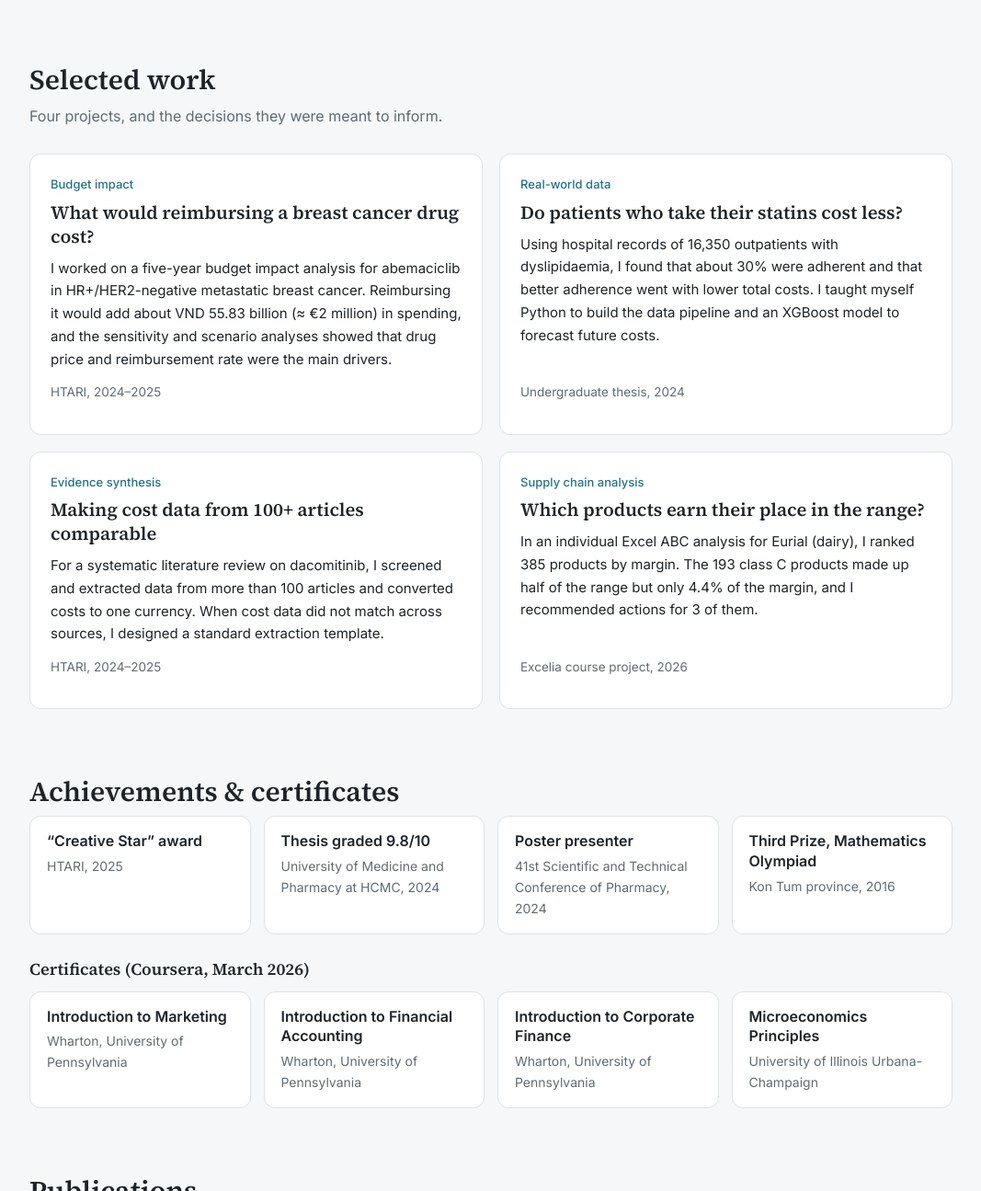
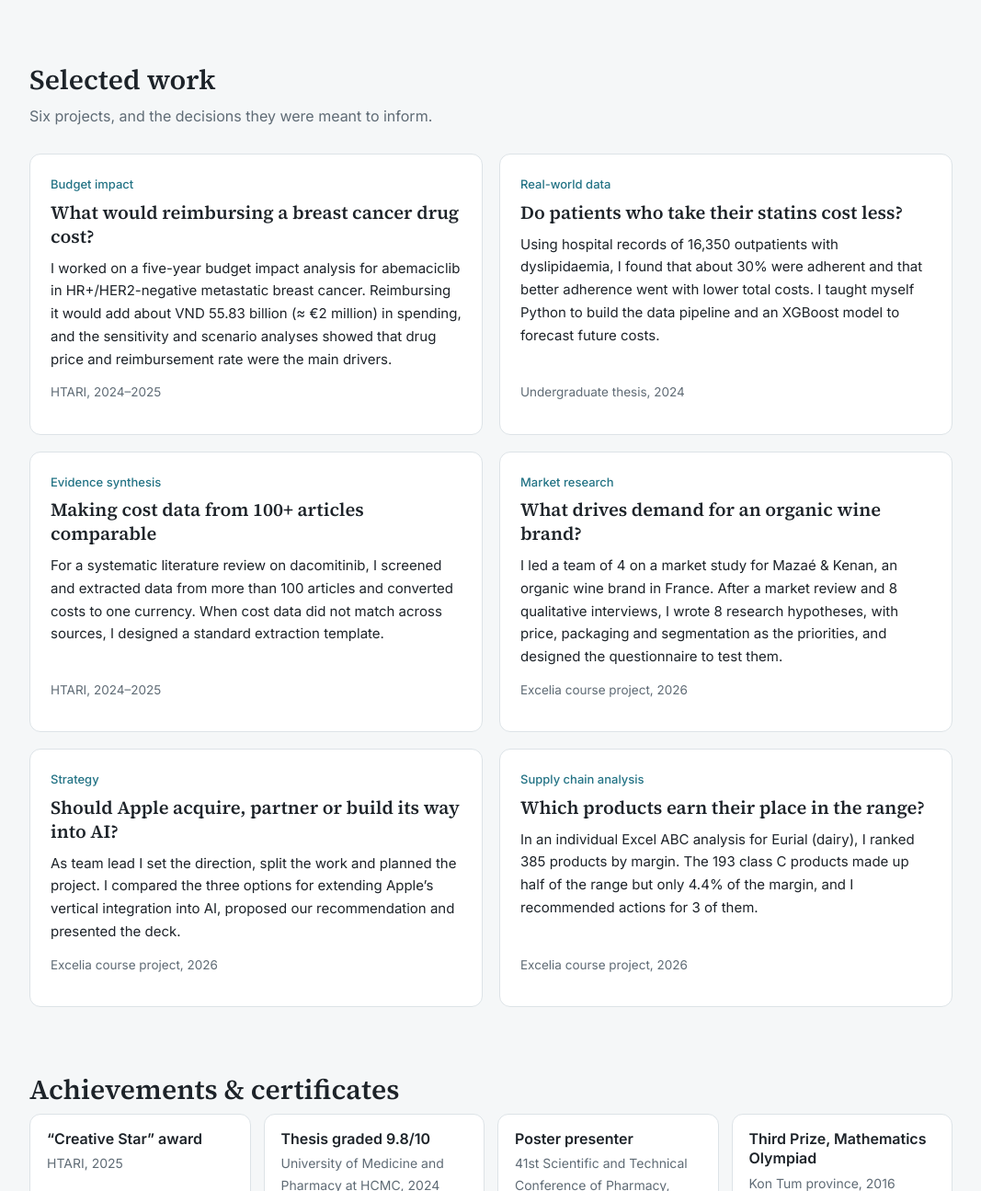
Before and after one commit to nguyen-thi-to-nga/nguyen-thi-to-nga.github.io, a plain HTML site: page index.html in a window 1280 px wide. Shown: the part 3168-4463 px from the top of the page at 92% size, without its empty margins (106-1173 px from the left). Drawn offline with Linux system fonts and the light colour scheme.

Commit message:
Selected work: add market research and strategy projects

```diff
--- a/index.html
+++ b/index.html
@@ -271,7 +271,7 @@ footer { color: var(--muted); font-size: 14px; padding: 48px 0 56px; }
 
   <section id="work">
     <h2>Selected work</h2>
-    <p class="intro">Four projects, and the decisions they were meant to inform.</p>
+    <p class="intro">Six projects, and the decisions they were meant to inform.</p>
     <div class="work">
       <article class="card w">
         <p class="kind">Budget impact</p>
@@ -290,6 +290,18 @@ footer { color: var(--muted); font-size: 14px; padding: 48px 0 56px; }
         <h3>Making cost data from 100+ articles comparable</h3>
         <p>For a systematic literature review on dacomitinib, I screened and extracted data from more than 100 articles and converted costs to one currency. When cost data did not match across sources, I designed a standard extraction template.</p>
         <p class="meta">HTARI, 2024–2025</p>
+      </article>
+      <article class="card w">
+        <p class="kind">Market research</p>
+        <h3>What drives demand for an organic wine brand?</h3>
+        <p>I led a team of 4 on a market study for Mazaé &amp; Kenan, an organic wine brand in France. After a market review and 8 qualitative interviews, I wrote 8 research hypotheses, with price, packaging and segmentation as the priorities, and designed the questionnaire to test them.</p>
+        <p class="meta">Excelia course project, 2026</p>
+      </article>
+      <article class="card w">
+        <p class="kind">Strategy</p>
+        <h3>Should Apple acquire, partner or build its way into AI?</h3>
+        <p>As team lead I set the direction, split the work and planned the project. I compared the three options for extending Apple’s vertical integration into AI, proposed our recommendation and presented the deck.</p>
+        <p class="meta">Excelia course project, 2026</p>
       </article>
       <article class="card w">
         <p class="kind">Supply chain analysis</p>
```
